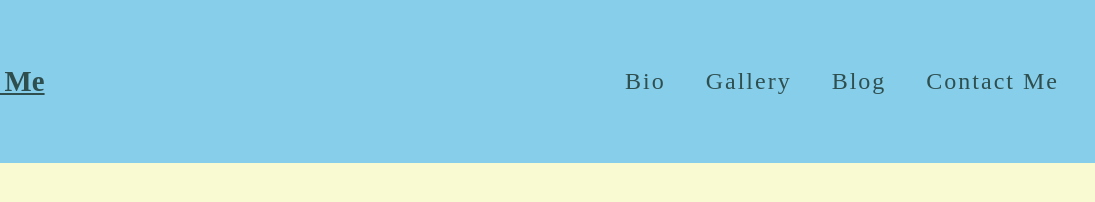
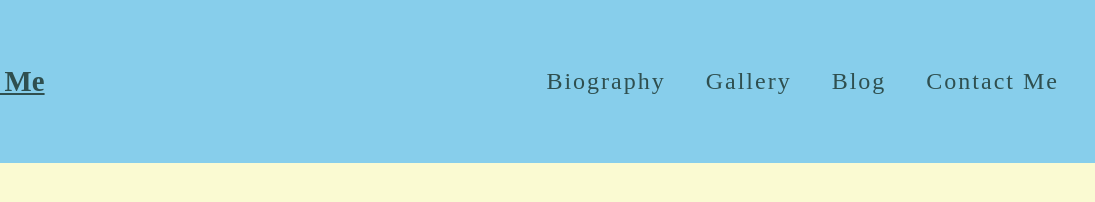
Before and after one commit to RVCC-IDMX/about-me-Adam-Millman, a plain HTML site: page index.html in a window 1280 px wide. Shown: the top 202 px of the page, 185-1280 px from the left. Drawn offline with Linux system fonts and the light colour scheme; a web font is replaced by a local one.

Commit message:
changing some text

```diff
--- a/index.html
+++ b/index.html
@@ -44,7 +44,7 @@
 
                 <div class="navbar-links">
                     <ul>
-                        <li><a href="#biography">Bio</a></li>
+                        <li><a href="#bio">Biography</a></li>
                         <li><a href="#gallery">Gallery</a></li>
                         <li><a href="#lit">Blog</a></li>
                         <li><a href="#contact">Contact Me</a></li>
```
